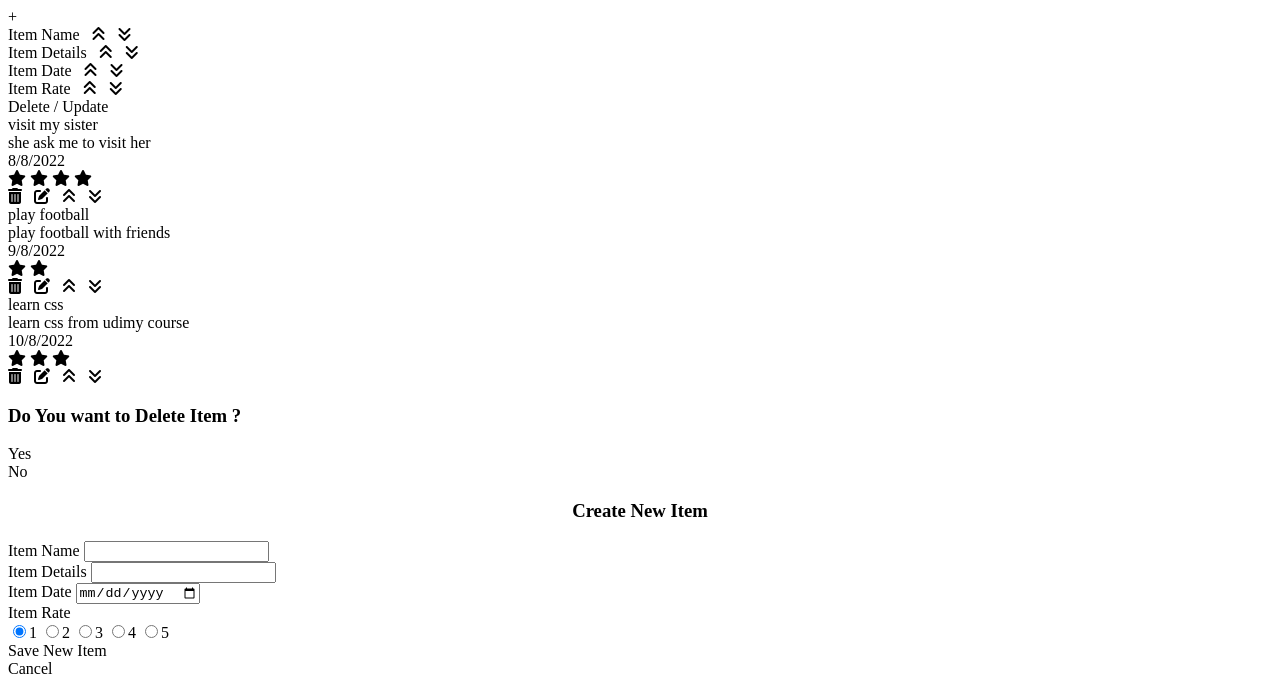
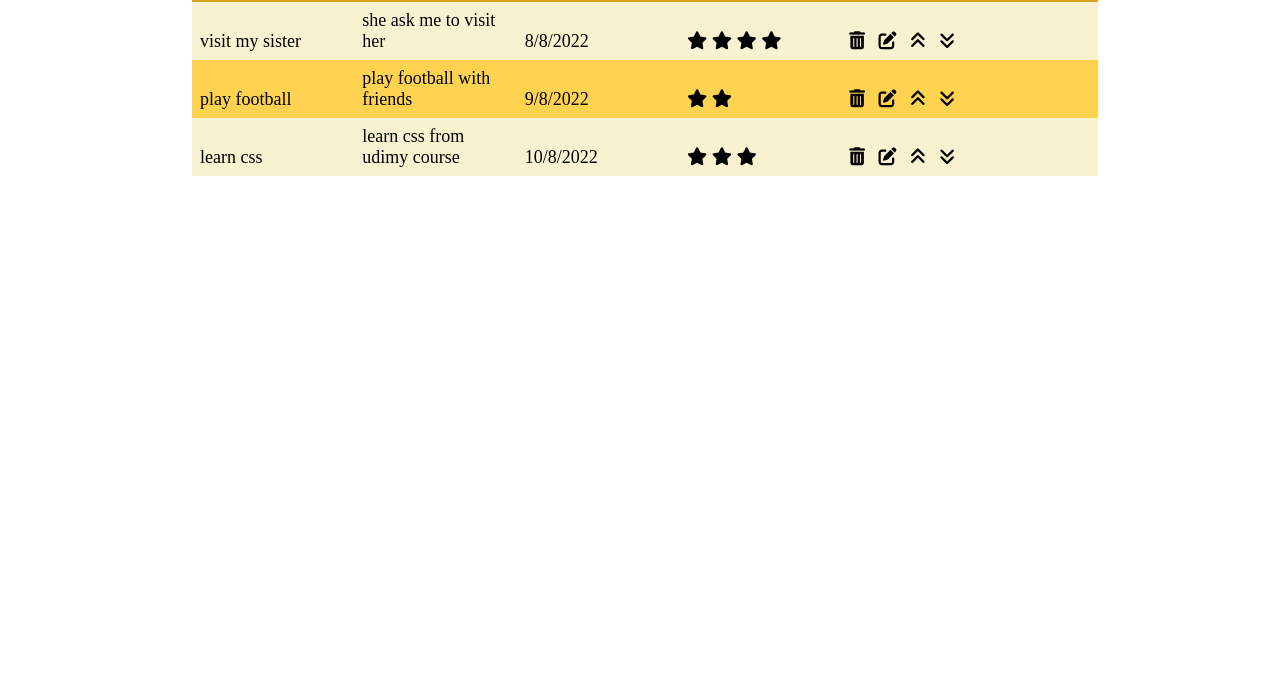
Before and after one commit to ramykamalteach/todo2022, a plain HTML site: page index.html in a window 1280 px wide. Shown: the part 108-800 px from the top of the page. Drawn offline with Linux system fonts and the light colour scheme; the site is published under a folder, as on GitHub Pages, so addresses that start at the root find nothing.

Commit message:
edit2 commit

```diff
--- a/index.html
+++ b/index.html
@@ -9,7 +9,7 @@
     <link rel="stylesheet" href="https://cdnjs.cloudflare.com/ajax/libs/font-awesome/6.1.2/css/all.min.css"
         integrity="sha512-1sCRPdkRXhBV2PBLUdRb4tMg1w2YPf37qatUFeS7zlBy7jJI8Lf4VHwWfZZfpXtYSLy85pkm9GaYVYMfw5BC1A=="
         crossorigin="anonymous" referrerpolicy="no-referrer" />
-    <link rel="stylesheet" href="/001-styles.css">
+    <link rel="stylesheet" href="001-styles.css">
 </head>
 
 <body onload="startList()">
```
